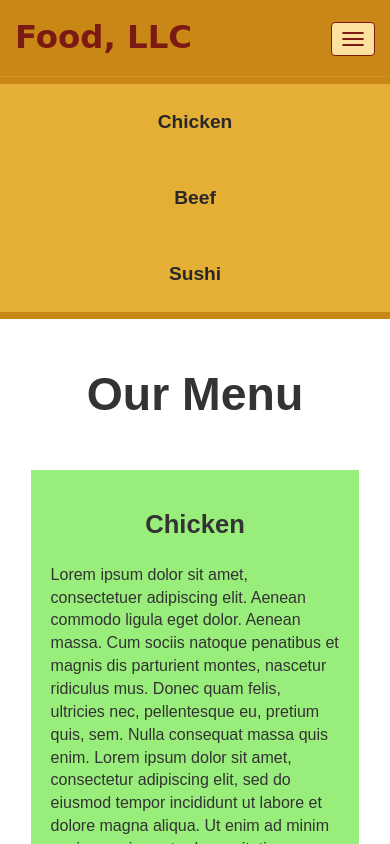
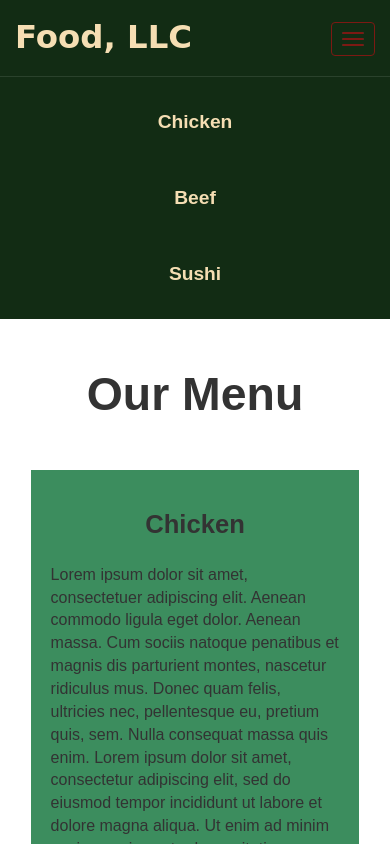
Before and after one commit to aadishjain1946/module3, a plain HTML site: page index.html in a window 390 px wide. Both pictures are taken after a click on the button "Toggle navigation". Shown: the top 844 px of the page. Drawn offline with Linux system fonts and the light colour scheme; a script that the page names is missing.

Commit message:
Add files via upload

```diff
--- a/css/styles.css
+++ b/css/styles.css
@@ -9,7 +9,7 @@ body {
 /** HEADER **/
 
 #header-nav {
-    background-color: #c98715;
+    background-color: #122c14;
     border-radius: 0;
     border: 0;
 }
@@ -19,7 +19,7 @@ body {
 }
 
 .navbar-default .navbar-toggle:focus, .navbar-default .navbar-toggle:hover {
-    background-color: #fce29e;
+    background-color: #122c14;
 }
 
 .navbar-collapse {
@@ -33,7 +33,7 @@ body {
 }
 
 .navbar-brand h1 {
-    color: #7d1913;
+    color: wheat;
     font-family: 'Abril Fatface', cursive;
     font-weight: bolder;
     font-size: 1.8em;
@@ -45,13 +45,13 @@ body {
 }
 
 #nav-list {
-    background-color: #e4af34;
+    background-color: #122c14;
 }
 
 #nav-list a {
     text-align: center;
     font-weight: bolder;
-    color: #282828;
+    color: wheat;
     font-size: 1.2em;
 }
 
@@ -91,7 +91,7 @@ body {
 #chicken-tile, #beef-tile, #sushi-tile {
     width: 100%;
     padding: 20px;
-    background-color: #99ed7b;
+    background-color: #3c8d5e;
     margin-bottom: 60px;
 
 }
```
